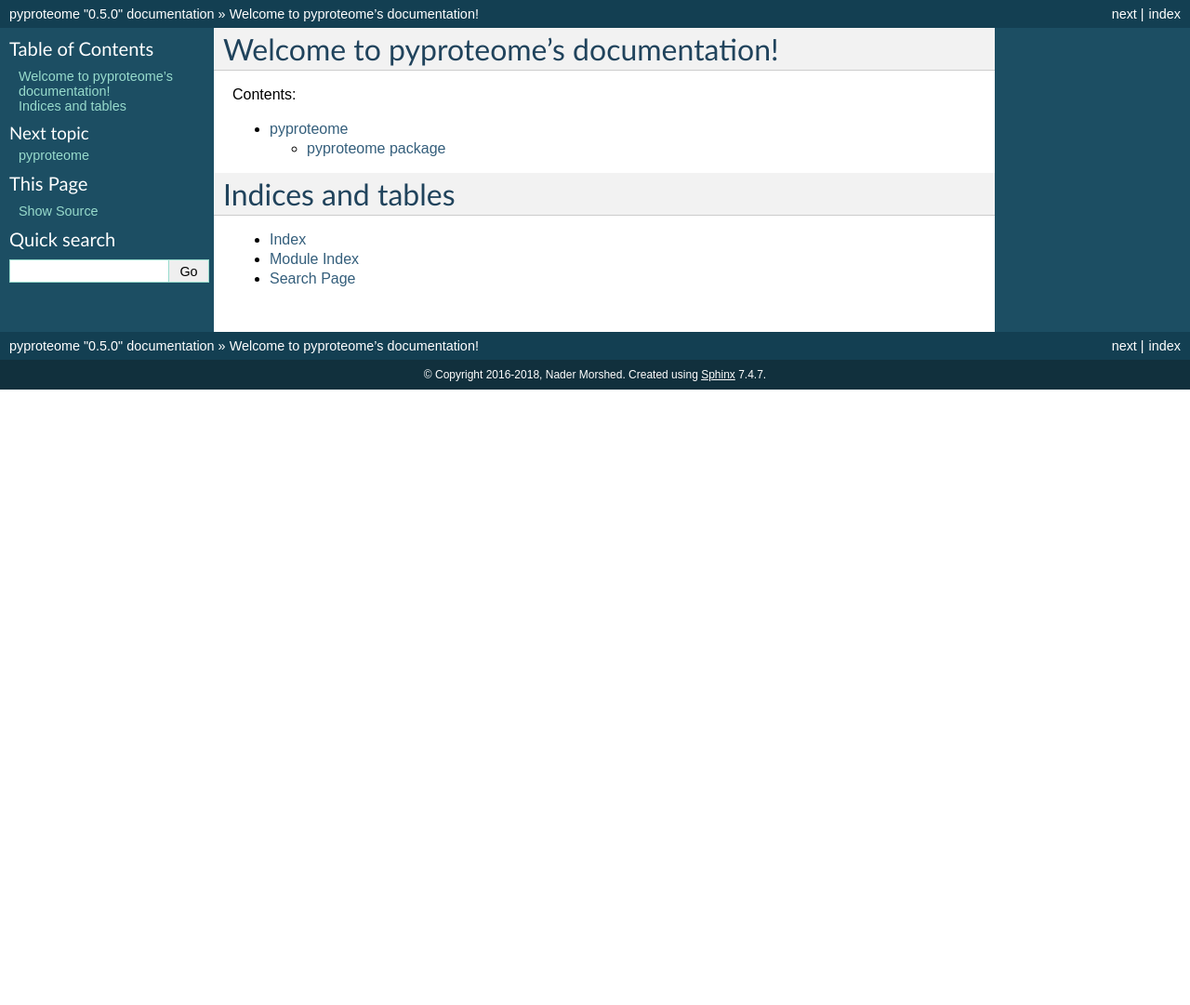
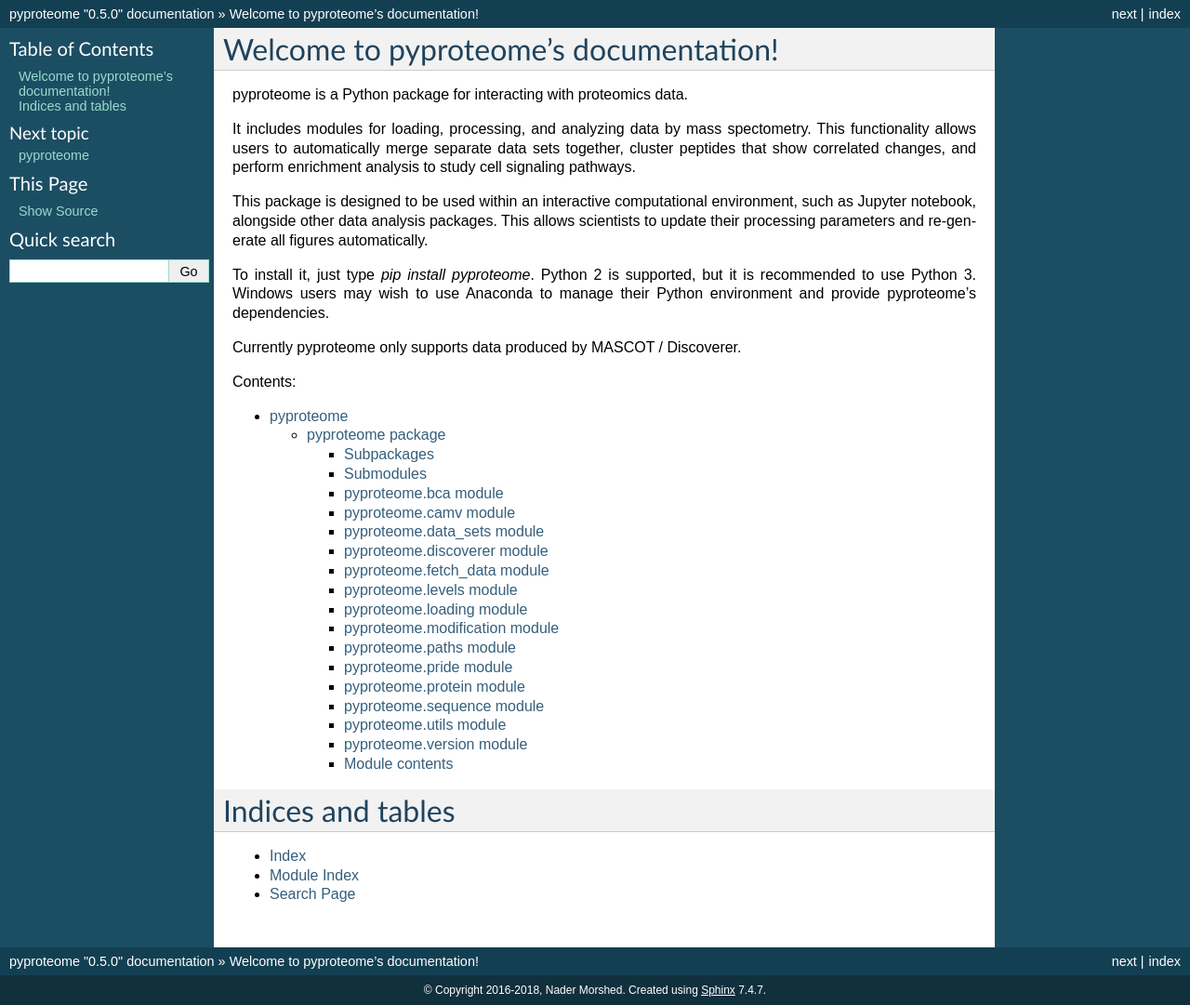
Before and after one commit to white-lab/pyproteome, a Sphinx documentation site: the page built from docs/index.rst, in a window 1280 px wide. Shown: the whole page at 93% size. Built offline with Sphinx 7.4.7, drawn with Linux system fonts in a browser that asks for light colours; before the commit the page ends 900 px from its top, so only the background shows below that.

Commit message:
Doc improvements

```diff
--- a/docs/index.rst
+++ b/docs/index.rst
@@ -6,10 +6,28 @@
 Welcome to pyproteome's documentation!
 ======================================
 
+pyproteome is a Python package for interacting with proteomics data.
+
+It includes modules for loading, processing, and analyzing data by mass
+spectometry. This functionality allows users to automatically merge separate
+data sets together, cluster peptides that show correlated changes, and perform
+enrichment analysis to study cell signaling pathways.
+
+This package is designed to be used within an interactive computational
+environment, such as Jupyter notebook, alongside other data analysis packages.
+This allows scientists to update their processing parameters and re-generate
+all figures automatically.
+
+To install it, just type `pip install pyproteome`. Python 2 is supported, but
+it is recommended to use Python 3. Windows users may wish to use Anaconda to
+manage their Python environment and provide pyproteome's dependencies.
+
+Currently pyproteome only supports data produced by MASCOT / Discoverer.
+
 Contents:
 
 .. toctree::
-   :maxdepth: 2
+   :maxdepth: 3
 
    modules
 
```
